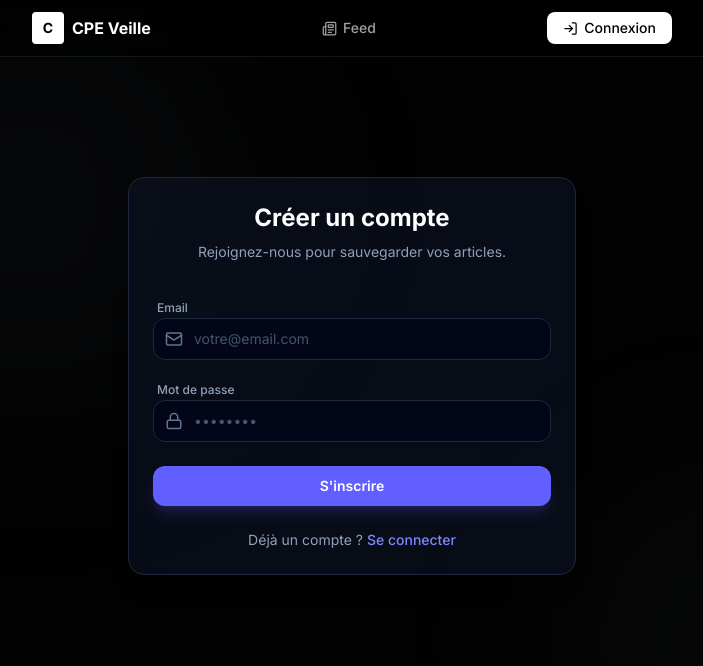
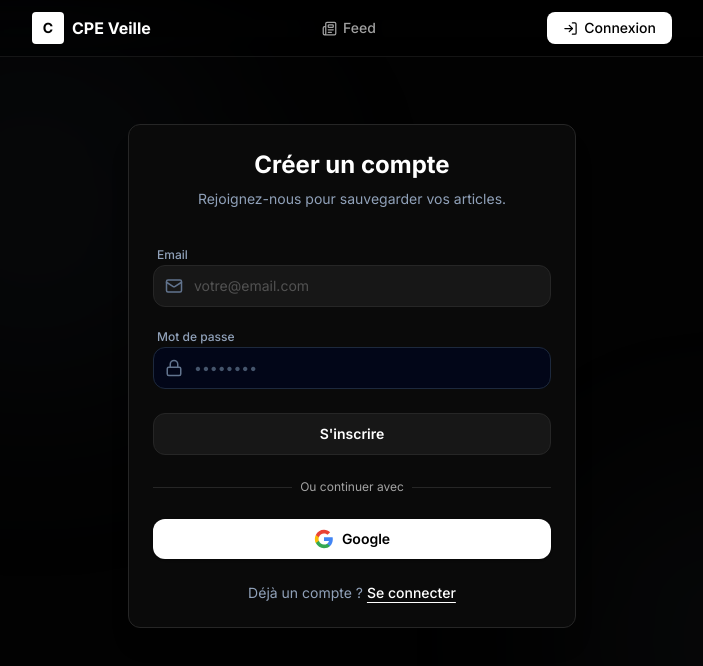
Before and after one commit to Klgrd/cpe-veille, a Next.js app: page /auth/register in a window 1280 px wide. Shown: the top 666 px of the page, without its empty margins (288-991 px from the left). Built offline with nearby package versions, Linux system fonts and the light colour scheme; no server answers.

Commit message:
Add Google OAuth authentication flow

```diff
--- /dev/null
+++ b/src/app/auth/callback/route.ts
@@ -0,0 +1,41 @@
+import { createServerClient } from '@supabase/ssr'
+import { cookies } from 'next/headers'
+import { NextResponse } from 'next/server'
+
+export async function GET(request: Request) {
+  const { searchParams, origin } = new URL(request.url)
+  const code = searchParams.get('code')
+  const next = searchParams.get('next') ?? '/'
+
+  if (code) {
+    const cookieStore = await cookies()
+    const supabase = createServerClient(
+      process.env.NEXT_PUBLIC_SUPABASE_URL!,
+      process.env.NEXT_PUBLIC_SUPABASE_ANON_KEY!,
+      {
+        cookies: {
+          getAll() {
+            return cookieStore.getAll()
+          },
+          setAll(cookiesToSet) {
+            try {
+              cookiesToSet.forEach(({ name, value, options }) =>
+                cookieStore.set(name, value, options)
+              )
+            } catch (error) {
+              // Catch errors in case set is called from a Server Component context
+            }
+          },
+        },
+      }
+    )
+
+    const { error } = await supabase.auth.exchangeCodeForSession(code)
+    if (!error) {
+      return NextResponse.redirect(`${origin}${next}`)
+    }
+  }
+
+  // Si erreur ou pas de code, on renvoie vers le login avec un paramètre d'erreur
+  return NextResponse.redirect(`${origin}/auth/login?error=auth_failed`)
+}
--- a/src/components/auth/AuthForm.tsx
+++ b/src/components/auth/AuthForm.tsx
@@ -37,8 +37,24 @@ export function AuthForm({ view }: AuthFormProps) {
     }
   };
 
+  const handleGoogleLogin = async () => {
+    setLoading(true);
+    setError(null);
+    const { error } = await supabase.auth.signInWithOAuth({
+      provider: 'google',
+      options: {
+        redirectTo: `${window.location.origin}/auth/callback`,
+      },
+    });
+
+    if (error) {
+      setError(error.message);
+      setLoading(false);
+    }
+  };
+
   return (
-    <div className="w-full max-w-md mx-auto p-6 bg-slate-900/50 border border-slate-800 rounded-2xl shadow-xl backdrop-blur-sm animate-fade-in-up">
+    <div className="w-full max-w-md mx-auto p-6 bg-[#0a0a0a] border border-[#262626] rounded-xl shadow-xl backdrop-blur-sm animate-fade-in-up">
       <div className="text-center mb-8">
         <h2 className="text-2xl font-bold text-white mb-2">
           {view === 'login' ? 'Bon retour !' : 'Créer un compte'}
@@ -67,7 +83,7 @@ export function AuthForm({ view }: AuthFormProps) {
               onChange={(e) => setEmail(e.target.value)}
               required
               placeholder="votre@email.com"
-              className="w-full bg-slate-950 border border-slate-800 rounded-xl py-2.5 pl-10 pr-4 text-sm text-white placeholder-slate-600 focus:outline-none focus:border-indigo-500 focus:ring-1 focus:ring-indigo-500 transition-all"
+              className="w-full bg-[#171717] border border-[#262626] rounded-xl py-2.5 pl-10 pr-4 text-sm text-white placeholder-[#525252] focus:outline-none focus:border-white focus:ring-1 focus:ring-white transition-all"
             />
           </div>
         </div>
@@ -91,25 +107,60 @@ export function AuthForm({ view }: AuthFormProps) {
         <button
           type="submit"
           disabled={loading}
-          className="w-full flex items-center justify-center gap-2 py-2.5 bg-indigo-500 hover:bg-indigo-600 active:scale-[0.98] text-white text-sm font-semibold rounded-xl transition-all disabled:opacity-50 disabled:pointer-events-none mt-6 shadow-lg shadow-indigo-500/20"
+          className="w-full flex items-center justify-center gap-2 py-2.5 bg-[#171717] hover:bg-[#262626] border border-[#262626] active:scale-[0.98] text-white text-sm font-semibold rounded-xl transition-all disabled:opacity-50 disabled:pointer-events-none mt-6"
         >
           {loading && <Loader2 size={16} className="animate-spin" />}
           {view === 'login' ? 'Se connecter' : "S'inscrire"}
         </button>
       </form>
 
+      <div className="relative my-6">
+        <div className="absolute inset-0 flex items-center">
+          <div className="w-full border-t border-[#262626]"></div>
+        </div>
+        <div className="relative flex justify-center text-xs">
+          <span className="bg-[#0a0a0a] px-2 text-[#a3a3a3]">Ou continuer avec</span>
+        </div>
+      </div>
+
+      <button
+        onClick={handleGoogleLogin}
+        disabled={loading}
+        className="w-full flex items-center justify-center gap-2 py-2.5 bg-white hover:bg-neutral-200 active:scale-[0.98] text-black text-sm font-semibold rounded-xl transition-all disabled:opacity-50 disabled:pointer-events-none shadow-sm"
+      >
+        <svg className="w-5 h-5" viewBox="0 0 24 24">
+          <path
+            d="M22.56 12.25c0-.78-.07-1.53-.2-2.25H12v4.26h5.92c-.26 1.37-1.04 2.53-2.21 3.31v2.77h3.57c2.08-1.92 3.28-4.74 3.28-8.09z"
+            fill="#4285F4"
+          />
+          <path
+            d="M12 23c2.97 0 5.46-.98 7.28-2.66l-3.57-2.77c-.98.66-2.23 1.06-3.71 1.06-2.86 0-5.29-1.93-6.16-4.53H2.18v2.84C3.99 20.53 7.7 23 12 23z"
+            fill="#34A853"
+          />
+          <path
+            d="M5.84 14.09c-.22-.66-.35-1.36-.35-2.09s.13-1.43.35-2.09V7.07H2.18C1.43 8.55 1 10.22 1 12s.43 3.45 1.18 4.93l2.85-2.22.81-.62z"
+            fill="#FBBC05"
+          />
+          <path
+            d="M12 5.38c1.62 0 3.06.56 4.21 1.64l3.15-3.15C17.45 2.09 14.97 1 12 1 7.7 1 3.99 3.47 2.18 7.07l3.66 2.84c.87-2.6 3.3-4.53 6.16-4.53z"
+            fill="#EA4335"
+          />
+        </svg>
+        Google
+      </button>
+
       <div className="mt-6 text-center text-sm text-slate-400">
         {view === 'login' ? (
           <p>
             Pas encore de compte ?{' '}
-            <Link href="/auth/register" className="text-indigo-400 hover:text-indigo-300 font-medium">
+            <Link href="/auth/register" className="text-white hover:text-[#d4d4d4] underline underline-offset-4 font-medium">
               S'inscrire
             </Link>
           </p>
         ) : (
           <p>
             Déjà un compte ?{' '}
-            <Link href="/auth/login" className="text-indigo-400 hover:text-indigo-300 font-medium">
+            <Link href="/auth/login" className="text-white hover:text-[#d4d4d4] underline underline-offset-4 font-medium">
               Se connecter
             </Link>
           </p>
--- a/src/components/feed/PostFeed.tsx
+++ b/src/components/feed/PostFeed.tsx
@@ -16,43 +16,9 @@ export function PostFeed() {
   const { user } = useAuth();
   const { bookmarkedIds, toggle } = useBookmarks(user?.id ?? null);
 
-  const [posts, setPosts] = useState<Post[]>([
-    {
-      id: '1',
-      title: 'Circulaire de rentrée : priorités pour l\'année scolaire',
-      description: 'La présente circulaire fixe les priorités pour la prochaine rentrée scolaire. L\'accent est mis sur la lutte contre le harcèlement, l\'inclusion scolaire et le rôle central du CPE dans le pilotage de la politique éducative de l\'établissement.',
-      source_url: ['https://education.gouv.fr/bo'],
-      tags: ['Circulaire', 'Vie scolaire', 'Harcèlement'],
-      published_at: new Date().toISOString(),
-      created_at: new Date().toISOString(),
-      source_name: 'BOEN',
-      source_id: 'boen-123'
-    },
-    {
-      id: '2',
-      title: 'Décret relatif aux sanctions disciplinaires dans les établissements d\'enseignement du second degré',
-      description: 'Ce décret modifie l\'échelle des sanctions disciplinaires applicables aux élèves des collèges et lycées. Il introduit de nouvelles mesures de responsabilisation et précise les conditions de réunion du conseil de discipline.',
-      source_url: ['https://legifrance.gouv.fr'],
-      tags: ['Décret', 'Vie scolaire'],
-      published_at: new Date(Date.now() - 86400000).toISOString(),
-      created_at: new Date().toISOString(),
-      source_name: 'Légifrance',
-      source_id: 'legi-456'
-    },
-    {
-      id: '3',
-      title: 'Le rôle de l\'équipe éducative face au décrochage scolaire',
-      description: 'Analyse des nouvelles directives concernant le repérage et la prise en charge des élèves en risque de décrochage. Le CPE coordonne les actions de prévention en lien avec les partenaires (CIO, mission locale).',
-      source_url: ['https://cafepedagogique.net'],
-      tags: ['Actualité', 'Absentéisme', 'Orientation'],
-      published_at: new Date(Date.now() - 172800000).toISOString(),
-      created_at: new Date().toISOString(),
-      source_name: 'Café Pédagogique',
-      source_id: 'cafe-789'
-    }
-  ]);
-  const [loading, setLoading] = useState(false);
-  const [hasMore, setHasMore] = useState(false);
+  const [posts, setPosts] = useState<Post[]>([]);
+  const [loading, setLoading] = useState(true);
+  const [hasMore, setHasMore] = useState(true);
   const [page, setPage] = useState(0);
   const loaderRef = useRef<HTMLDivElement>(null);
 
@@ -78,8 +44,8 @@ export function PostFeed() {
   );
 
   useEffect(() => {
-    // loadPosts(0);
-  }, []);
+    loadPosts(0);
+  }, [loadPosts]);
 
   // Infinite scroll observer
   useEffect(() => {
```
